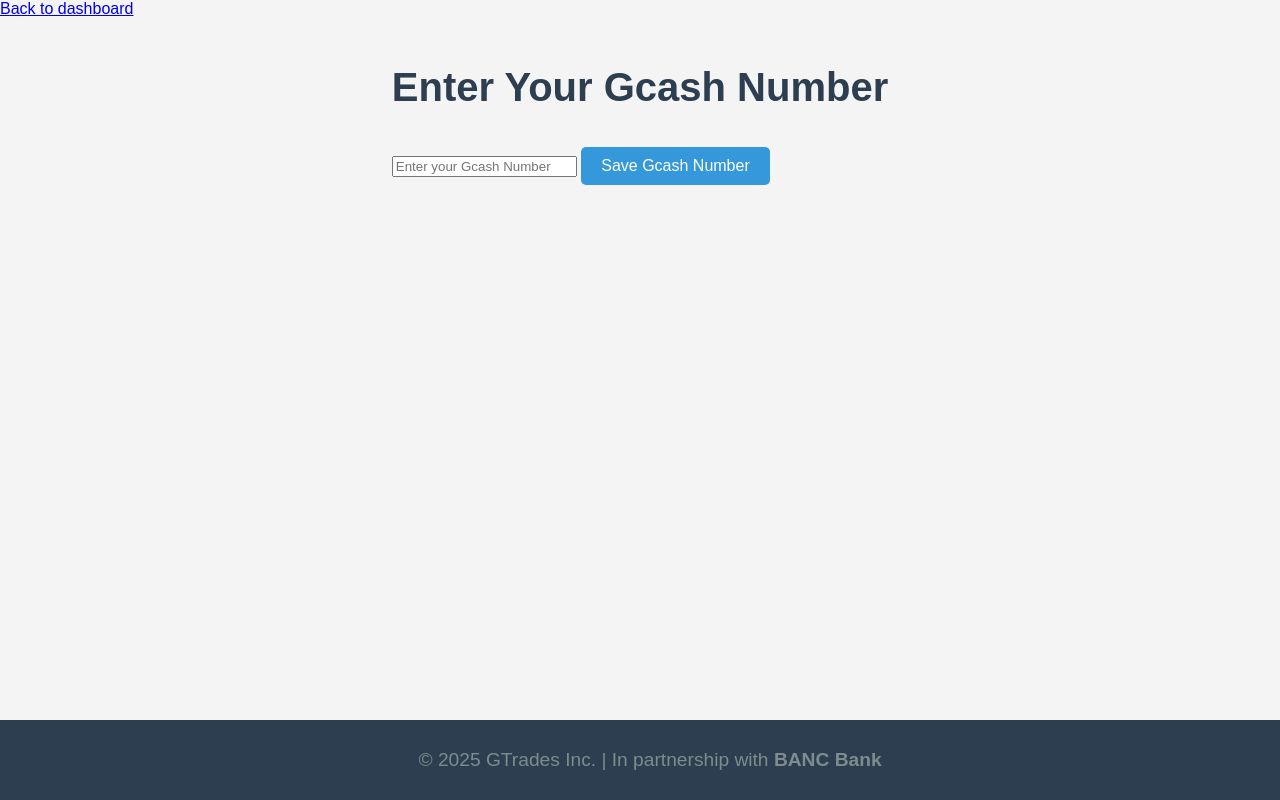
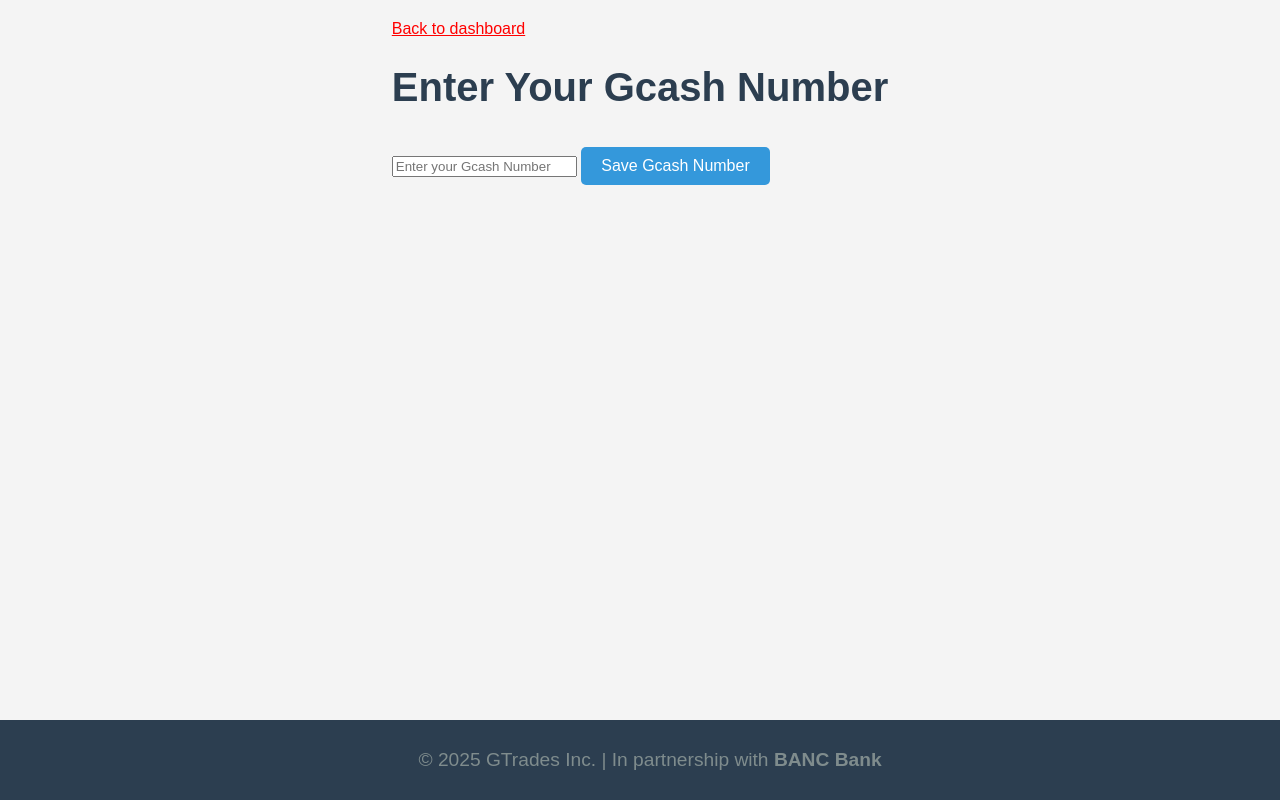
Before and after one commit to Kierl-J/redu-kierl-webapp, a website: page gcash.html in a window 1280 px wide. Drawn offline with Linux system fonts and the light colour scheme; no server answers.

Commit message:
Final question

```diff
--- a/gcash.html
+++ b/gcash.html
@@ -8,8 +8,9 @@
 </head>
 <body>
 
-    <a href="index.html">Back to dashboard</a>
+
     <div class="container">
+        <a  style="font-size: bold; color: red;" href="index.html">Back to dashboard</a>
         <h1>Enter Your Gcash Number</h1>
         <input id="gcashNumberInput" class="gcash-number-input" type="text" placeholder="Enter your Gcash Number" required />
         <button class="quest-btn" onclick="saveGcashNumber()">Save Gcash Number</button>
```
